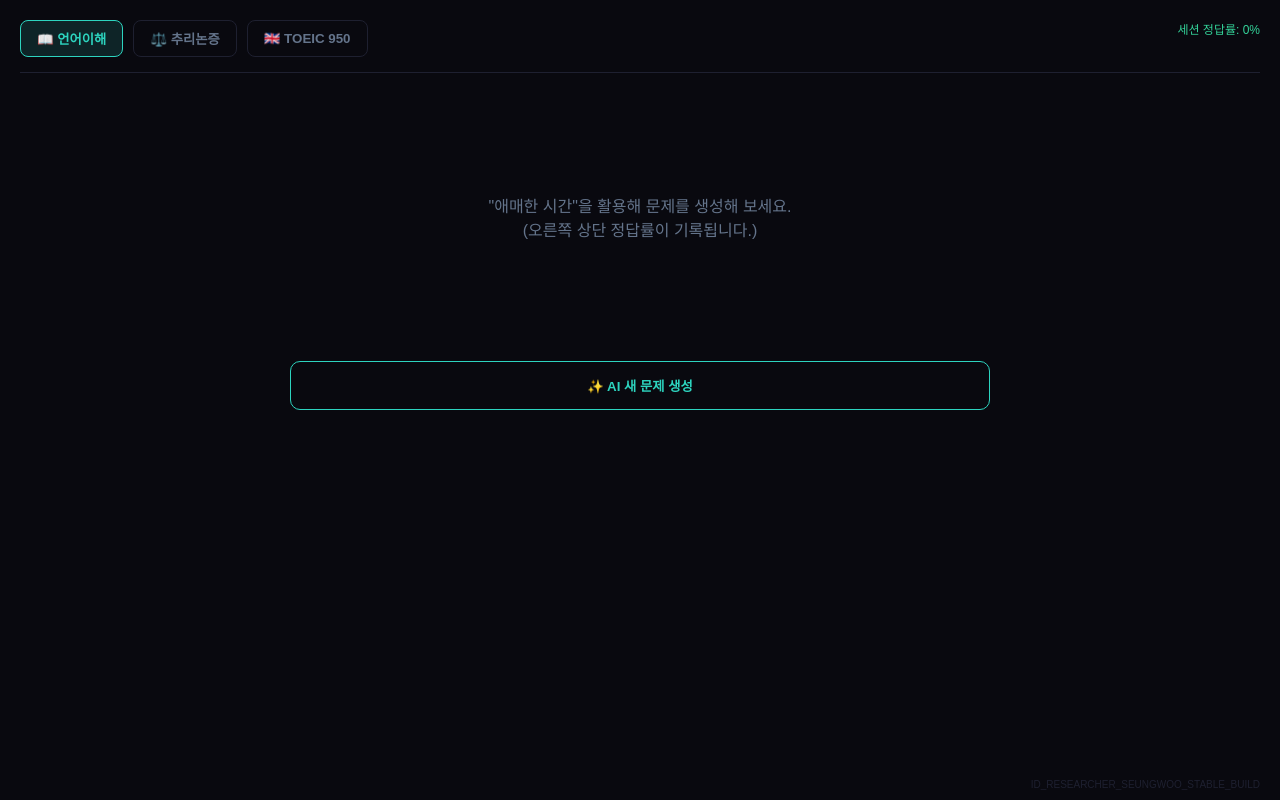
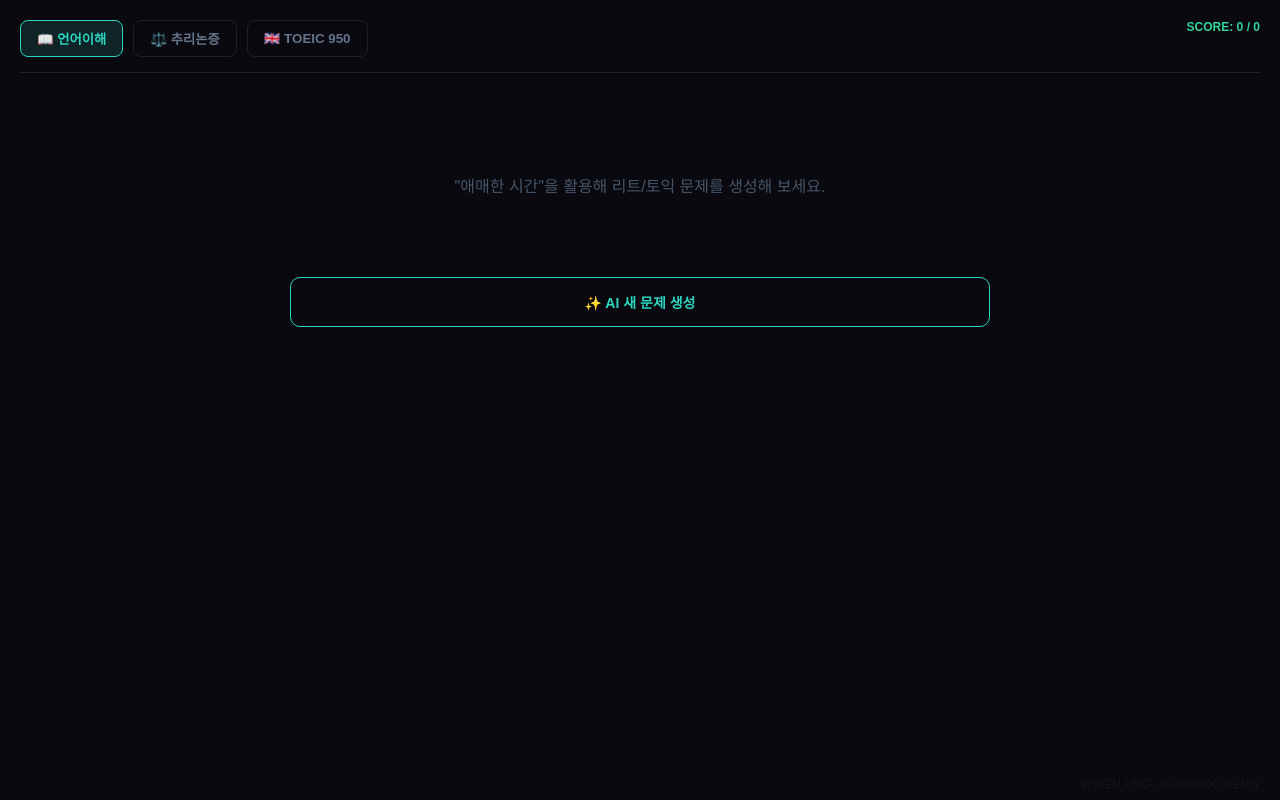
Before and after one commit to gomi250405/leet-study-app, a React (Create React App) app: page / in a window 1280 px wide. Built offline with nearby package versions, Linux system fonts and the light colour scheme.

Commit message:
Update App.jsx

```diff
--- a/src/App.jsx
+++ b/src/App.jsx
@@ -1,4 +1,4 @@
-import { useState } from "react";
+import React, { useState } from "react";
 
 // --- 디자인 설정 ---
 const TYPE_COLOR = {
@@ -12,11 +12,11 @@ const QUIZ_TABS = [
   { id: "toeic", label: "🇬🇧 TOEIC 950", color: "#F472B6" },
 ];
 
-// --- 고난도 지문 생성을 위한 프롬프트 ---
+// --- 승우님을 위한 고난도 지문 프롬프트 ---
 const PROMPTS = {
-  lang: (d) => `당신은 LEET 언어이해 전문가입니다. 난이도 ${d}/5 문제를 1개 생성하세요. 법철학 지문 800자 내외와 5지선다형 문제, 해설을 포함하세요. 반드시 마크다운 없이 JSON만 출력: {"type":"추론","difficulty":${d},"passage":"...","question":"...","options":["","","","",""],"answer":0,"explanation":"..."}`,
-  reason: (d) => `당신은 LEET 추리논증 전문가입니다. 난이도 ${d}/5 법적 추론 문제를 1개 생성하세요. 법 조항과 사실관계를 제시하세요. 반드시 마크다운 없이 JSON만 출력: {"type":"법적추론","difficulty":${d},"passage":"...","question":"...","options":["","","","",""],"answer":0,"explanation":"..."}`,
-  toeic: (d) => `당신은 토익 950점 대비 출제자입니다. Part 7 다중 지문 연계 문제를 1개 생성하세요. 반드시 마크다운 없이 JSON만 출력: {"type":"TOEIC-RC","difficulty":${d},"passage":"...","question":"...","options":["","","","",""],"answer":0,"explanation":"..."}`
+  lang: (d) => `당신은 LEET 언어이해 출제위원입니다. 난이도 ${d}/5 문제를 1개 생성하세요. 지문은 법철학 또는 헌법적 가치를 다루며 800자 내외로 작성하세요. 선지는 '반대 해석' 논리를 포함해야 합니다. 반드시 마크다운 없이 JSON만 출력하세요: {"type":"추론","difficulty":${d},"passage":"...","question":"...","options":["","","","",""],"answer":0,"explanation":"..."}`,
+  reason: (d) => `당신은 LEET 추리논증 전문가입니다. 난이도 ${d}/5 법적 추론 문제를 1개 생성하세요. 복잡한 법 규정을 제시하고 사실관계에 적용하는 문항이어야 합니다. 반드시 마크다운 없이 JSON만 출력하세요: {"type":"법적추론","difficulty":${d},"passage":"...","question":"...","options":["","","","",""],"answer":0,"explanation":"..."}`,
+  toeic: (d) => `당신은 토익 950점 대비 출제자입니다. Part 7 고난도 다중 지문 문제를 1개 생성하세요. 정보를 조합해야 풀 수 있는 추론 문제입니다. 반드시 마크다운 없이 JSON만 출력하세요: {"type":"TOEIC-RC","difficulty":${d},"passage":"...","question":"...","options":["","","","",""],"answer":0,"explanation":"..."}`
 };
 
 export default function LEETUltimateApp() {
@@ -35,7 +35,7 @@ export default function LEETUltimateApp() {
 
     try {
       const apiKey = process.env.REACT_APP_ANTHROPIC_API_KEY;
-      if (!apiKey) throw new Error("API Key가 설정되지 않았습니다.");
+      if (!apiKey) throw new Error("Vercel 환경변수에 API Key가 없습니다.");
 
       const response = await fetch("https://api.anthropic.com/v1/messages", {
         method: "POST",
@@ -46,25 +46,28 @@ export default function LEETUltimateApp() {
           "anthropic-dangerous-direct-browser-access": "true"
         },
         body: JSON.stringify({
-          model: "claude-3-haiku-20240307", // 무료 티어용 하이크 모델
+          // ⚠️ 무료 티어에서 가장 최신/안정적인 하이크 모델명으로 교체
+          model: "claude-3-5-haiku-20241022",
           max_tokens: 1500,
           messages: [{ role: "user", content: PROMPTS[quizTab](4) }]
         })
       });
 
       if (!response.ok) {
-        const errData = await response.json();
-        throw new Error(`API 에러: ${errData.error?.message || "알 수 없는 오류"}`);
+        const errBody = await response.json();
+        throw new Error(`API 에러: ${errBody.error?.message || "응답 실패"}`);
       }
 
       const data = await response.json();
-      const contentText = data.content?.[0]?.text;
+      const contentText = data?.content?.[0]?.text;
 
-      if (!contentText) throw new Error("AI 응답이 비어있습니다.");
+      if (!contentText) throw new Error("AI 응답 내용이 없습니다.");
 
-      // JSON 추출 (정규식 에러 방지용 안전 로직)
+      // JSON 추출 안전 로직
       const start = contentText.indexOf('{');
       const end = contentText.lastIndexOf('}') + 1;
+      if (start === -1) throw new Error("JSON 형식을 찾을 수 없습니다.");
+
       const jsonStr = contentText.substring(start, end);
       const parsed = JSON.parse(jsonStr);
 
@@ -85,7 +88,7 @@ export default function LEETUltimateApp() {
 
   return (
     <div style={{ minHeight: "100vh", background: "#09090F", color: "#E2E8F0", padding: "20px", fontFamily: "sans-serif" }}>
-      {/* 상단 헤더 */}
+      {/* 업무 시스템 스타일 헤더 */}
       <div style={{ display: "flex", justifyContent: "space-between", borderBottom: "1px solid #1E2030", paddingBottom: "15px", marginBottom: "20px" }}>
         <div style={{ display: "flex", gap: "10px" }}>
           {QUIZ_TABS.map(t => (
@@ -95,50 +98,72 @@ export default function LEETUltimateApp() {
             </button>
           ))}
         </div>
-        <div style={{ fontSize: "12px", color: "#34D399" }}>세션 정답률: {sessionStats.total > 0 ? Math.round((sessionStats.correct / sessionStats.total) * 100) : 0}%</div>
+        <div style={{ fontSize: "12px", color: "#34D399", fontWeight: "bold" }}>
+          SCORE: {sessionStats.correct} / {sessionStats.total}
+        </div>
       </div>
 
-      {/* 문제 영역 */}
       <div style={{ maxWidth: "700px", margin: "0 auto" }}>
         {currentQ ? (
           <div>
+            {/* 지문 영역 */}
             <div style={{ background: "#12121F", borderLeft: `4px solid ${activeColor}`, padding: "18px", borderRadius: "0 12px 12px 0", marginBottom: "20px", fontSize: "14px", lineHeight: "1.8", color: "#CBD5E1", whiteSpace: "pre-wrap" }}>
               {currentQ.passage}
             </div>
-            <div style={{ fontSize: "16px", fontWeight: "bold", marginBottom: "20px" }}>Q. {currentQ.question}</div>
+
+            {/* 질문 영역 */}
+            <div style={{ fontSize: "16px", fontWeight: "bold", marginBottom: "20px", lineHeight: "1.5" }}>Q. {currentQ.question}</div>
+
+            {/* 선지 영역 */}
             <div style={{ display: "flex", flexDirection: "column", gap: "10px", marginBottom: "20px" }}>
-              {currentQ.options.map((opt, i) => (
-                <button key={i} onClick={() => !revealed && setSelected(i)}
-                  style={{ background: revealed && i === currentQ.answer ? "#0D2B1E" : revealed && i === selected ? "#2B0D0D" : selected === i ? activeColor + "22" : "#12121F", border: `1px solid ${revealed && i === currentQ.answer ? "#34D399" : selected === i ? activeColor : "#1E2030"}`, padding: "14px", borderRadius: "10px", color: "#E2E8F0", textAlign: "left", cursor: "pointer", display: "flex", gap: "12px" }}>
-                  <span style={{ fontWeight: "bold", color: activeColor }}>{i + 1}</span> {opt}
-                </button>
-              ))}
+              {currentQ.options.map((opt, i) => {
+                let btnBg = "#12121F";
+                let btnBorder = "#1E2030";
+                if (revealed) {
+                  if (i === currentQ.answer) { btnBg = "#0D2B1E"; btnBorder = "#34D399"; }
+                  else if (i === selected) { btnBg = "#2B0D0D"; btnBorder = "#EF4444"; }
+                } else if (selected === i) { btnBg = activeColor + "22"; btnBorder = activeColor; }
+
+                return (
+                  <button key={i} onClick={() => !revealed && setSelected(i)}
+                    style={{ background: btnBg, border: `1px solid ${btnBorder}`, padding: "14px", borderRadius: "10px", color: "#E2E8F0", textAlign: "left", cursor: revealed ? "default" : "pointer", display: "flex", gap: "12px" }}>
+                    <span style={{ color: activeColor, fontWeight: "bold" }}>{i + 1}</span> {opt}
+                  </button>
+                );
+              })}
             </div>
+
+            {/* 정답 확인 버튼 */}
             {!revealed && selected !== null && (
               <button onClick={() => { setRevealed(true); setSessionStats(p => ({ total: p.total + 1, correct: p.correct + (selected === currentQ.answer ? 1 : 0) })); }}
-                style={{ width: "100%", padding: "14px", background: activeColor, color: "#000", fontWeight: "bold", borderRadius: "10px", border: "none", cursor: "pointer" }}>
-                정답 확인하기
+                style={{ width: "100%", padding: "14px", background: activeColor, color: "#000", fontWeight: "bold", borderRadius: "10px", border: "none", cursor: "pointer", marginBottom: "20px" }}>
+                정답 확인
               </button>
             )}
+
+            {/* 해설 영역 */}
             {revealed && (
-              <div style={{ marginTop: "15px", padding: "15px", background: "#0F0F1A", borderRadius: "10px", border: "1px solid #1E2030", fontSize: "13px", lineHeight: "1.6", color: "#94A3B8" }}>
-                <strong style={{ color: "#E2E8F0" }}>해설:</strong> {currentQ.explanation}
+              <div style={{ background: "#0F0F1A", padding: "15px", borderRadius: "10px", border: "1px solid #1E2030", marginBottom: "20px", fontSize: "13px", color: "#94A3B8", lineHeight: "1.6" }}>
+                <strong style={{ color: "#E2E8F0" }}>[해설]</strong> {currentQ.explanation}
               </div>
             )}
           </div>
         ) : (
-          <div style={{ textAlign: "center", padding: "100px 0", color: "#64748B" }}>
-            "애매한 시간"을 활용해 문제를 생성해 보세요. <br/> (오른쪽 상단 정답률이 기록됩니다.)
+          <div style={{ textAlign: "center", padding: "80px 0", color: "#475569" }}>
+            <p>"애매한 시간"을 활용해 리트/토익 문제를 생성해 보세요.</p>
           </div>
         )}
+
+        {/* 생성 버튼 */}
         <button onClick={handleGenerateAI} disabled={isGenerating}
-          style={{ width: "100%", padding: "14px", marginTop: "20px", background: "transparent", color: isGenerating ? "#334155" : activeColor, border: `1px solid ${isGenerating ? "#1E2030" : activeColor}`, borderRadius: "10px", cursor: isGenerating ? "not-allowed" : "pointer", fontWeight: "bold" }}>
-          {isGenerating ? "AI가 지문 구성 중..." : "✨ AI 새 문제 생성"}
+          style={{ width: "100%", padding: "14px", background: isGenerating ? "#1E1E26" : "transparent", color: isGenerating ? "#475569" : activeColor, border: `1px solid ${isGenerating ? "#1E1E26" : activeColor}`, borderRadius: "10px", cursor: isGenerating ? "not-allowed" : "pointer", fontWeight: "bold", fontSize: "14px" }}>
+          {isGenerating ? "AI 분석 엔진 가동 중..." : "✨ AI 새 문제 생성"}
         </button>
       </div>
 
-      <div style={{ position: "fixed", bottom: 10, right: 20, fontSize: "10px", color: "#1E2030" }}>
-        ID_RESEARCHER_SEUNGWOO_STABLE_BUILD
+      {/* 사생활 보호용 하단 텍스트 */}
+      <div style={{ position: "fixed", bottom: 10, right: 20, fontSize: "10px", color: "#161625" }}>
+        SYSTEM_USER_SEUNGWOO_READY
       </div>
     </div>
   );
```
